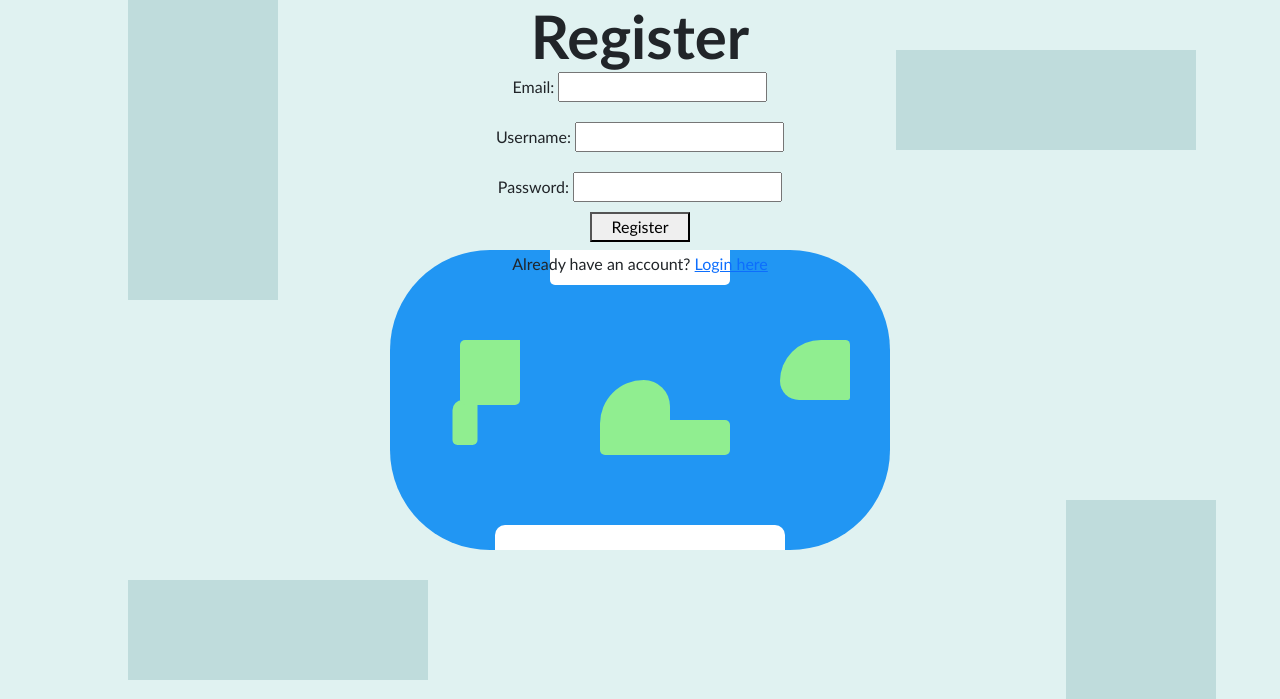
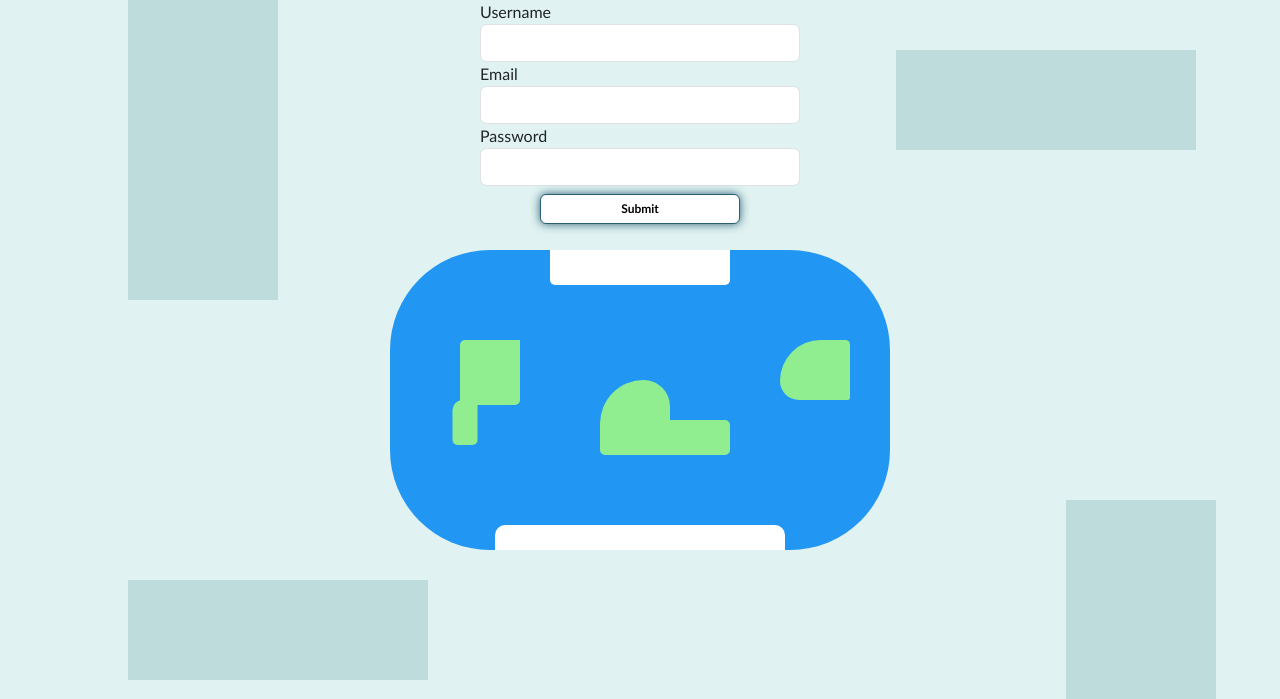
Before and after one commit to Andrew-Biggins1/GlobalGuess, a Flask app: template app/templates/signup.html in a window 1280 px wide. Shown: the top 699 px of the page. Run offline with Flask 3, Linux system fonts and the light colour scheme; the template is opened without the code that fills it, so the values that code supplies are empty, except form fields; tables that the repository leaves empty hold one stand-in row (values such as "Sample post"); form fields are guessed from the names that the template uses; parts of the project's set-up code (start-up, migrations or seed data) failed here and were passed over.

Commit message:
updating html login/profle/signup
login: finalising form
signup: finalising form
profile: fixing profile page

```diff
--- a/app/templates/signup.html
+++ b/app/templates/signup.html
@@ -28,25 +28,31 @@
         <div class="land5"></div>
     </div>
 
-    <div class="login">
-        <h1 id="header">Register</h1>
+    <div class="d-flex justify-content-center">
+        <div class="col-md-7 col-lg-3">
             <form method="post" action="/register">
                 {{ form.hidden_tag() }}
-            <div class="email-group">
-                <label for="email">Email:</label>
-                {{ form.email }}
+                <div class="form-register">
+                    <label>Username</label>
+                    {{ form.username(class="form-control") }}
                 </div>
-            <div class="username-group">
-                <label for="username">Username:</label>
-                {{ form.username }}
+                <div class="form-register">
+                    <label>Email</label>
+                    {{ form.email(class="form-control") }}
                 </div>
-            <div class="password-group">
-                <label for="password">Password:</label>
-                {{ form.password}}
+                <div class="form-register">
+                    <label>Password</label>
+                    {{ form.password(class="form-control") }}
                 </div>
-            <button type="submit">Register</button>
-            <p>Already have an account? <a href="/login">Login here</a></p>
+
+                <div class="form-login d-grid mt-2"id="login-sumbit">
+                    <button class="login-submit btn btn-block btn2 btn-dark rounded" type="submit">
+                        Submit
+                    </button>
+                </div>
+
             </form>
+        </div>
     </div>
 </body>
 </html>
```
Also changed, not shown: app/templates/login.html (+5 -5 lines), app/templates/profile.html (+32 -13 lines). Lines whose indentation alone changed are shown as unchanged.
